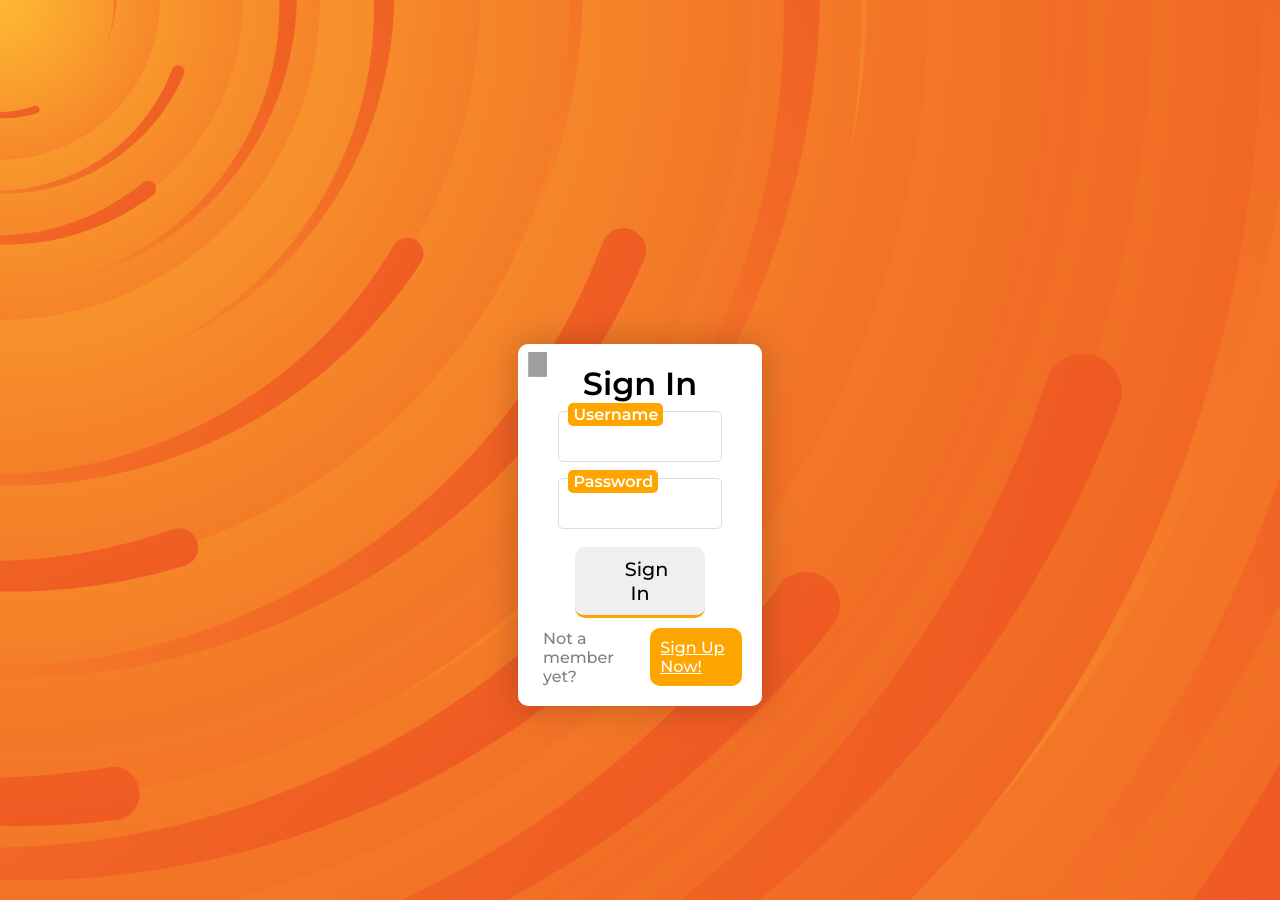
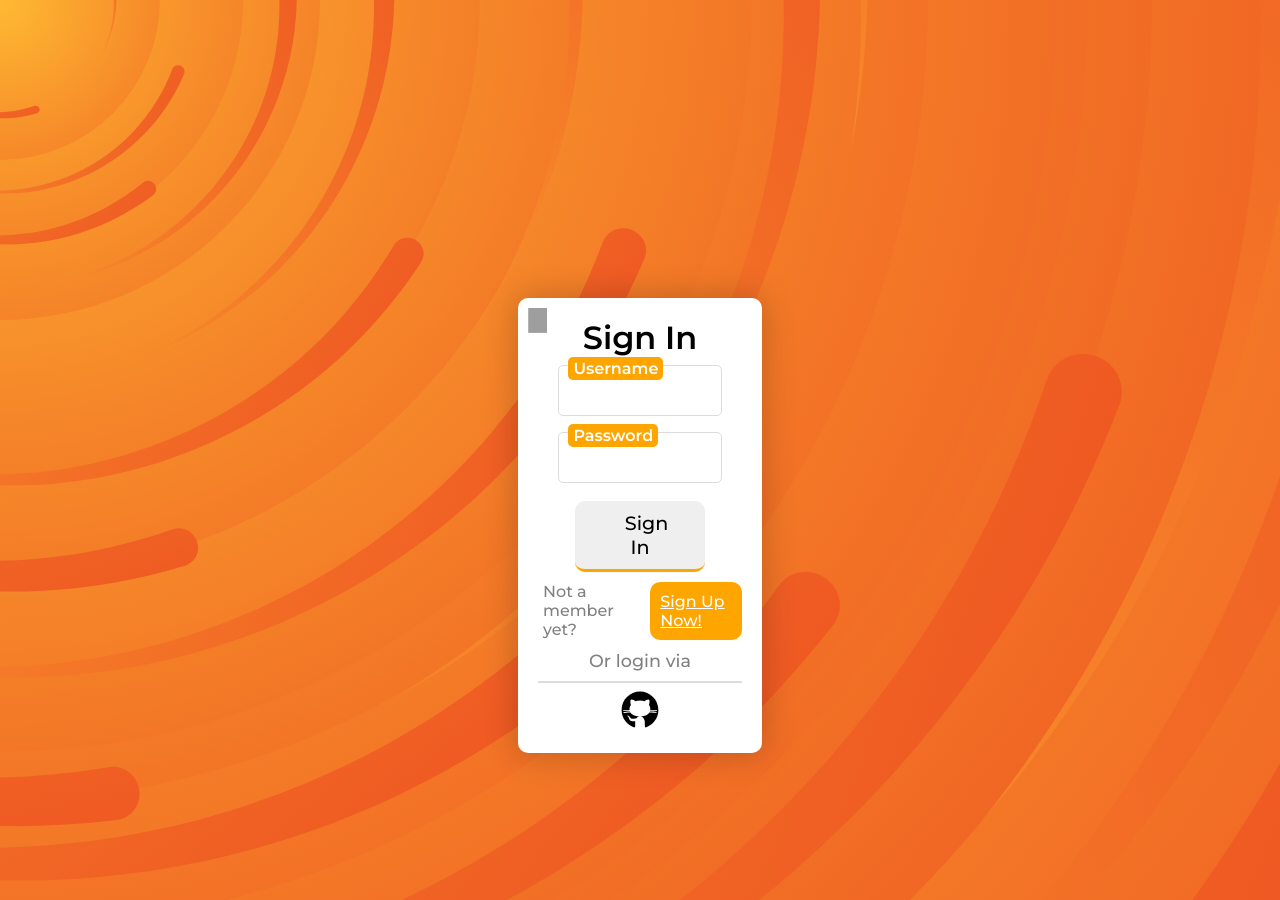
Before and after one commit to MidnightRoam/django-stripe-payment, a Django app: page /accounts/login/ in a window 1280 px wide. Run offline with Django 3.2, Linux system fonts and the light colour scheme; some libraries are stand-ins or nearby versions; grey boxes are pictures that could not be loaded.

Commit message:
Added the ability to register and log into an account through Github

```diff
--- a/service/accounts/urls.py
+++ b/service/accounts/urls.py
@@ -1,4 +1,5 @@
-from django.urls import path
+from django.urls import path, include
+from django.contrib.auth import views as auth_views
 
 from .views import (
     SignInLoginView,
--- a/service/service/urls.py
+++ b/service/service/urls.py
@@ -8,6 +8,7 @@ urlpatterns = [
     path('admin/', admin.site.urls),
     path('', include('products.urls')),
     path('accounts/', include('accounts.urls')),
+    path('social-auth/', include('social_django.urls', namespace='social'))
 ] + static(settings.MEDIA_URL, document_root=settings.MEDIA_ROOT)
 
 if settings.DEBUG:
--- a/service/static/css/style.css
+++ b/service/static/css/style.css
@@ -1199,6 +1199,44 @@ footer .footer__top .title {
     width: 100%;
 }
 
+.login__socials {
+    width: 100%;
+    height: 50px;
+    display: flex;
+    justify-content: center;
+    align-items: center;
+}
+
+.login__title {
+    padding-bottom: 10px;
+    font-size: 1.1em;
+    text-align: center;
+    border-bottom: 2px solid gainsboro;
+    font-weight: 500;
+    color: grey;
+}
+
+.social__link {
+    width: max-content;
+    padding: 20px 20px;
+    margin-top: 5px;
+    background-repeat: no-repeat;
+    object-fit: cover;
+    background-position: center;
+    background-size: 100%;
+    border-radius: 25px;
+    overflow: hidden;
+    transition: 0.4s;
+}
+
+.social__link:hover {
+    transform: translate(0%, -5%);
+}
+
+.github {
+    background-image: url('../vendor/socials/github.svg');
+}
+
 .box {
     position: relative;
 }
@@ -1237,7 +1275,7 @@ footer .footer__top .title {
     align-self: center;
     display: flex;
     flex-direction: row;
-    margin: 10px 0px 0px 5px;
+    margin: 10px 0px 10px 5px;
 }
 
 .sub__text {
--- a/service/templates/accounts/login.html
+++ b/service/templates/accounts/login.html
@@ -27,6 +27,10 @@
             <p class="sub__text">Not a member yet?</p>
             <a class="sub__link" href="{% url 'signup' %}">Sign Up Now!</a>
         </div>
+        <p class="login__title">Or login via</p>
+        <div class="login__socials">
+            <a href="{% url 'social:begin' 'github' %}" class="social__link github"></a>
+        </div>
     </div>
 </div>
 {% endblock %}
```
Also changed, not shown: service/service/settings.py (+18 -1 lines), service/db.sqlite3, service/products/migrations/0051_alter_itemdiscount_start_date.py (added), service/static/vendor/socials/github.svg (added).
